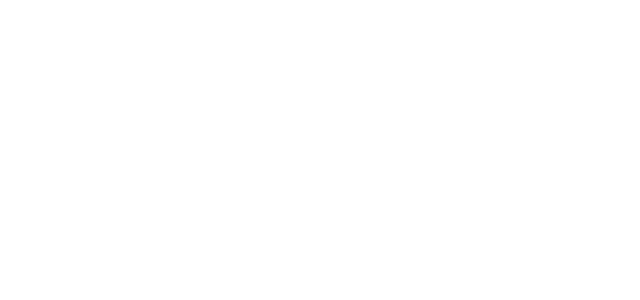
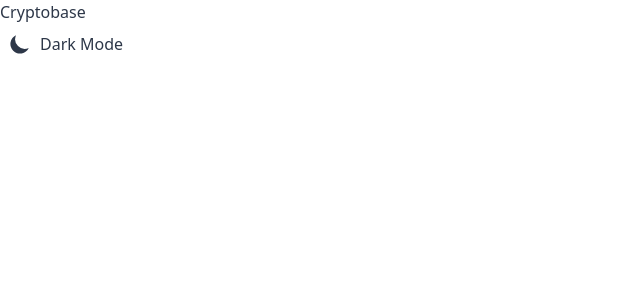
Before and after one commit to IamEssJay/Cryptobase, a React (Create React App) app: page / in a window 1280 px wide. Shown: the top 300 px of the page, without its empty margins (0-640 px from the left). Built offline with nearby package versions, Linux system fonts and the light colour scheme.

Commit message:
Light and Dark Mode done

```diff
--- a/package.json
+++ b/package.json
@@ -8,6 +8,8 @@
     "@testing-library/user-event": "^13.5.0",
     "react": "^18.2.0",
     "react-dom": "^18.2.0",
+    "react-icons": "^4.8.0",
+    "react-router-dom": "^6.11.0",
     "react-scripts": "5.0.1",
     "web-vitals": "^2.1.4"
   },
--- a/src/App.js
+++ b/src/App.js
@@ -1,11 +1,11 @@
 import React from 'react';
+import Navbar from './components/Navbar';
+import { ThemeProvider } from './context/ThemeContext';
 
 function App() {
-  return (
-    <div className="App">
-
-    </div>
-  );
+  return <ThemeProvider>
+    <Navbar/>
+  </ThemeProvider>
 }
 
 export default App;
--- /dev/null
+++ b/src/components/Navbar.jsx
@@ -0,0 +1,19 @@
+import React from 'react'
+import { Link } from 'react-router-dom'
+import ThemeToggle from './ThemeToggle'
+
+const Navbar = () => {
+  return (
+    <div>
+      <Link to='/'>
+        <h1 >Cryptobase</h1>
+      </Link>
+      <div>
+        <ThemeToggle/>
+      </div>
+    </div>
+
+  )
+}
+
+export default Navbar
--- /dev/null
+++ b/src/components/ThemeToggle.jsx
@@ -0,0 +1,25 @@
+import React, { useContext} from 'react'
+import{HiSun,HiMoon} from 'react-icons/hi'
+import {ThemeContext} from '../context/ThemeContext'
+
+
+
+const ThemeToggle = () => {
+    const {theme, setTheme}= useContext(ThemeContext)
+
+  return (
+    <div className='p-2'>
+      {theme === 'dark'?(
+      <div className='flex items-center cursor-pointer' onClick={()=>setTheme(theme==='dark'? 'light':'dark')} >
+        <HiSun className='text-primary text-2xl mr-2' />Light Mode
+      </div>
+      ):(
+      <div className='flex items-center cursor-pointer' onClick={()=>setTheme(theme==='dark'?'light':'dark')} >
+        <HiMoon className='text-primary text-2xl mr-2' /> Dark Mode
+      </div>
+      )}
+    </div>
+  )
+}
+
+export default ThemeToggle
--- a/src/context/ThemeContext.jsx
+++ b/src/context/ThemeContext.jsx
@@ -21,7 +21,7 @@ export const ThemeContext =createContext()
 export const ThemeProvider =({initialTheme,children})=>{
     const [theme,setTheme]=useState(getInitialTheme)
 
-    const rawSetTheme= ()=>{
+    const rawSetTheme= (theme)=>{
         const root=window.document.documentElement;
         const isDark= theme ==='dark'
 
--- a/src/index.js
+++ b/src/index.js
@@ -2,12 +2,13 @@ import React from 'react';
 import ReactDOM from 'react-dom/client';
 import './index.css';
 import App from './App';
+import { BrowserRouter } from 'react-router-dom';
 
 const root = ReactDOM.createRoot(document.getElementById('root'));
 root.render(
-  <React.StrictMode>
+  <BrowserRouter>
     <App />
-  </React.StrictMode>
+  </BrowserRouter>
 );
 
 // If you want to start measuring performance in your app, pass a function
--- a/tailwind.config.js
+++ b/tailwind.config.js
@@ -12,8 +12,8 @@ module.exports = {
       },
       textColor:{
         accent: 'var(--color-text-accent)',
-        primary: 'var(--color-bg-primary)',
-        secondary: 'var(--color-bg-secondary)',
+        primary: 'var(--color-text-primary)',
+        secondary: 'var(--color-text-secondary)',
         btnText: 'var(--color-bg-secondary)'
       },
       borderColor:{
```
Also changed, not shown: 1 other file (tests, documents, lock files or other folders).
